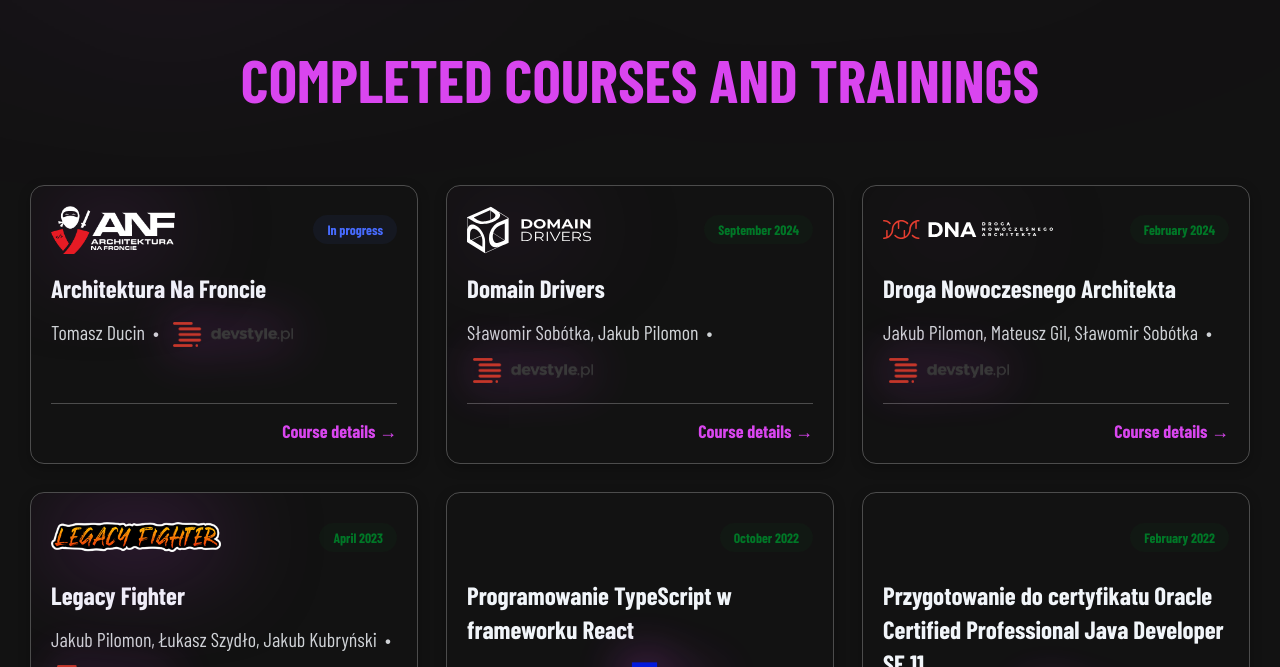
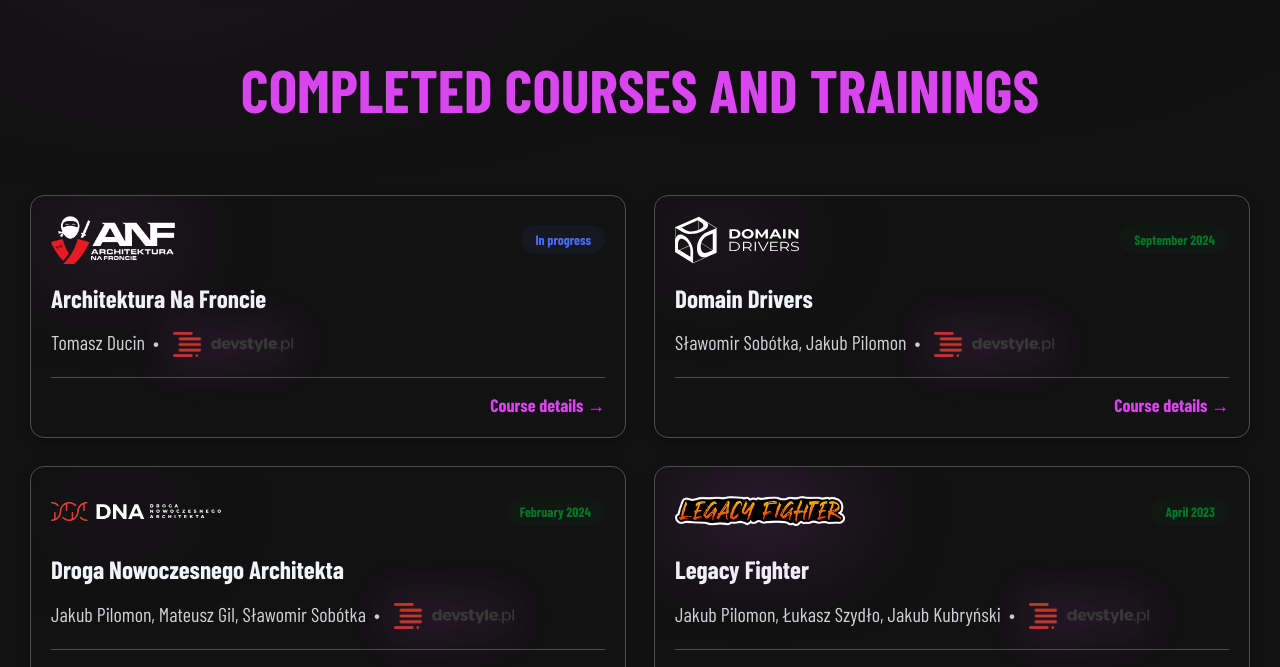
Before and after one commit to MrWonsik/mrwonsik.github.io, a React (Vite) app: page / in a window 1280 px wide. Shown: the part 3113-3780 px from the top of the page. Built offline with nearby package versions, Linux system fonts and the light colour scheme.

Commit message:
mobile enhancements

```diff
--- a/src/app/section/Section.tsx
+++ b/src/app/section/Section.tsx
@@ -1,6 +1,7 @@
 import React from "react";
 import styled from "styled-components";
 import { SecondaryHeader } from "../components/ParagraphsAndHeaders";
+import { device } from "../../const";
 
 interface SectionProps {
   id: string;
@@ -17,8 +18,11 @@
 
 const SectionContainer = styled.section<SectionContainerProps>`
   padding: 20px;
-  margin: 10px;
-  margin-bottom: ${({ $isLast }) => ($isLast ? "160px" : "0")};
+  margin: 10px 10px ${({ $isLast }) => ($isLast ? "160px" : "10px")};
+
+  @media ${device.mobile} {
+    margin-bottom: 10px;
+  }
 `;
 
 function Section(props: SectionProps) {
--- a/src/app/section/courses/Courses.tsx
+++ b/src/app/section/courses/Courses.tsx
@@ -2,13 +2,18 @@
 import styled from "styled-components";
 import CourseCard from "./CourseCard";
 import { data } from "./data";
+import { device } from "../../../const";
 
 const CoursesContainer = styled.div`
     display: grid;
-    grid-template-columns: repeat(auto-fit, minmax(370px, 1fr));
+    grid-template-columns: repeat(auto-fit, minmax(400px, 1fr));
     gap: 28px;
     width: 100%;
     padding: 20px 0;
+
+    @media ${device.mobile} {
+        grid-template-columns: none;
+    }
 `;
 
 function Courses() {
--- a/src/locales/pl.json
+++ b/src/locales/pl.json
@@ -1,6 +1,6 @@
 {
   "app": {
-    "fieldJobRole": "Starszy Inżynier Oprogramowania",
+    "fieldJobRole": "Inżynier Oprogramowania",
     "aboutMeHeader": "O mnie",
     "coursesHeader": "Szkolenia i kursy",
     "employmentHistoryHeader": "Historia zatrudnienia",
```
Also changed, not shown: 3 other files (tests, documents, lock files or other folders).
